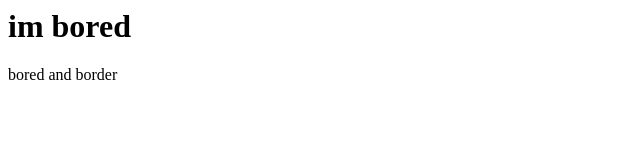
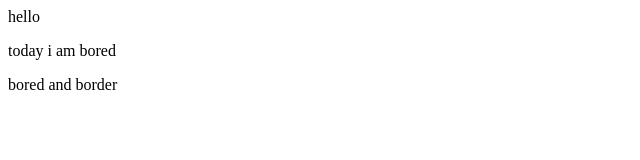
Before and after one commit to kip6536/kip6536.github.io, a plain HTML site: page index.html in a window 1280 px wide. Shown: the whole page, without its empty margins (0-640 px from the left). Drawn offline with Linux system fonts and the light colour scheme.

Commit message:
changed main page

```diff
--- a/index.html
+++ b/index.html
@@ -1,8 +1,11 @@
-
+<html>
+<head>
+<title>main</title>
 </head>
 <body>
 
-<h1>im bored</h1>
+<p>hello</p>
+<p>today i am bored</p>
 <p>bored and border</p>
 
 </body>
```
